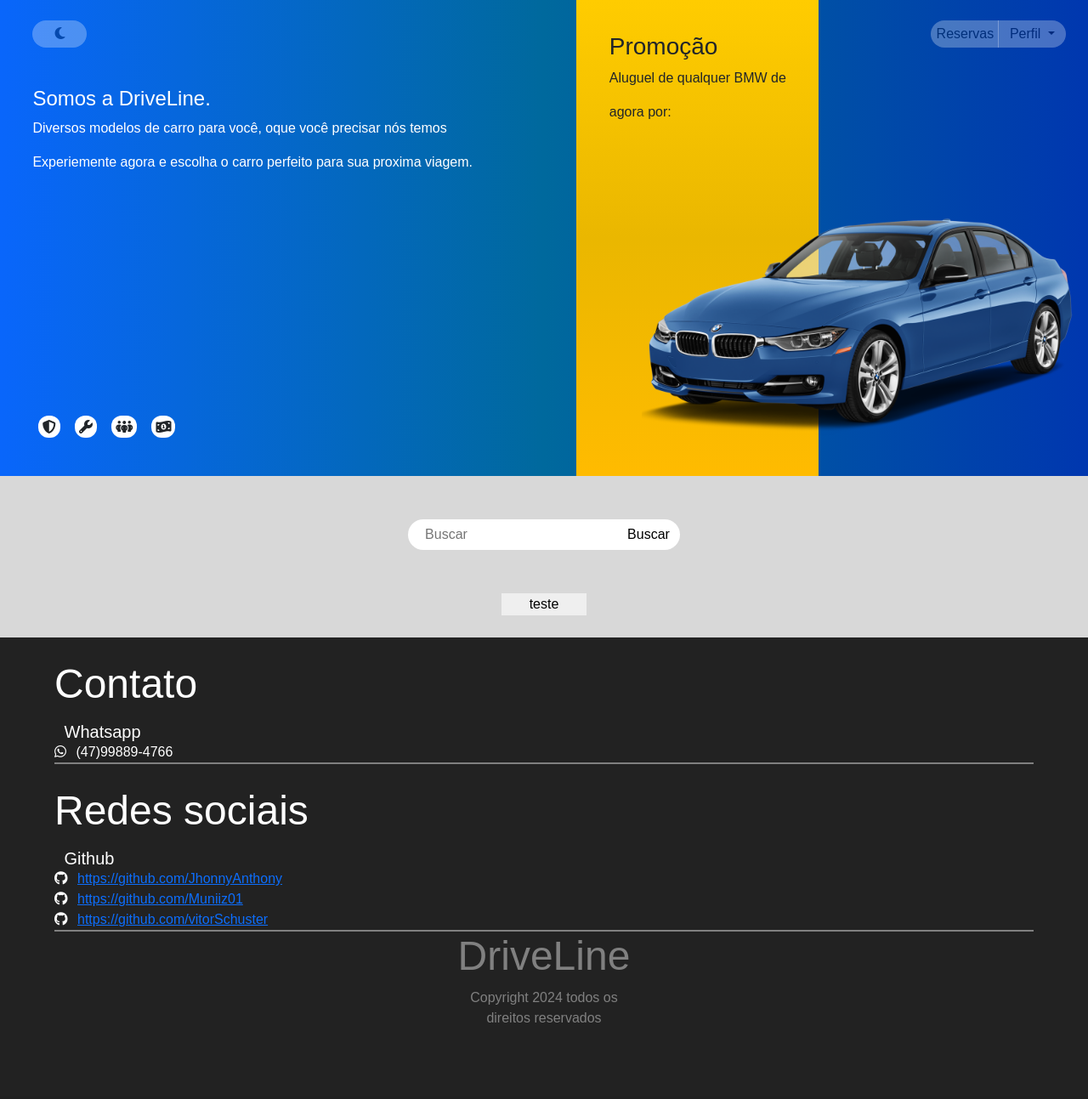
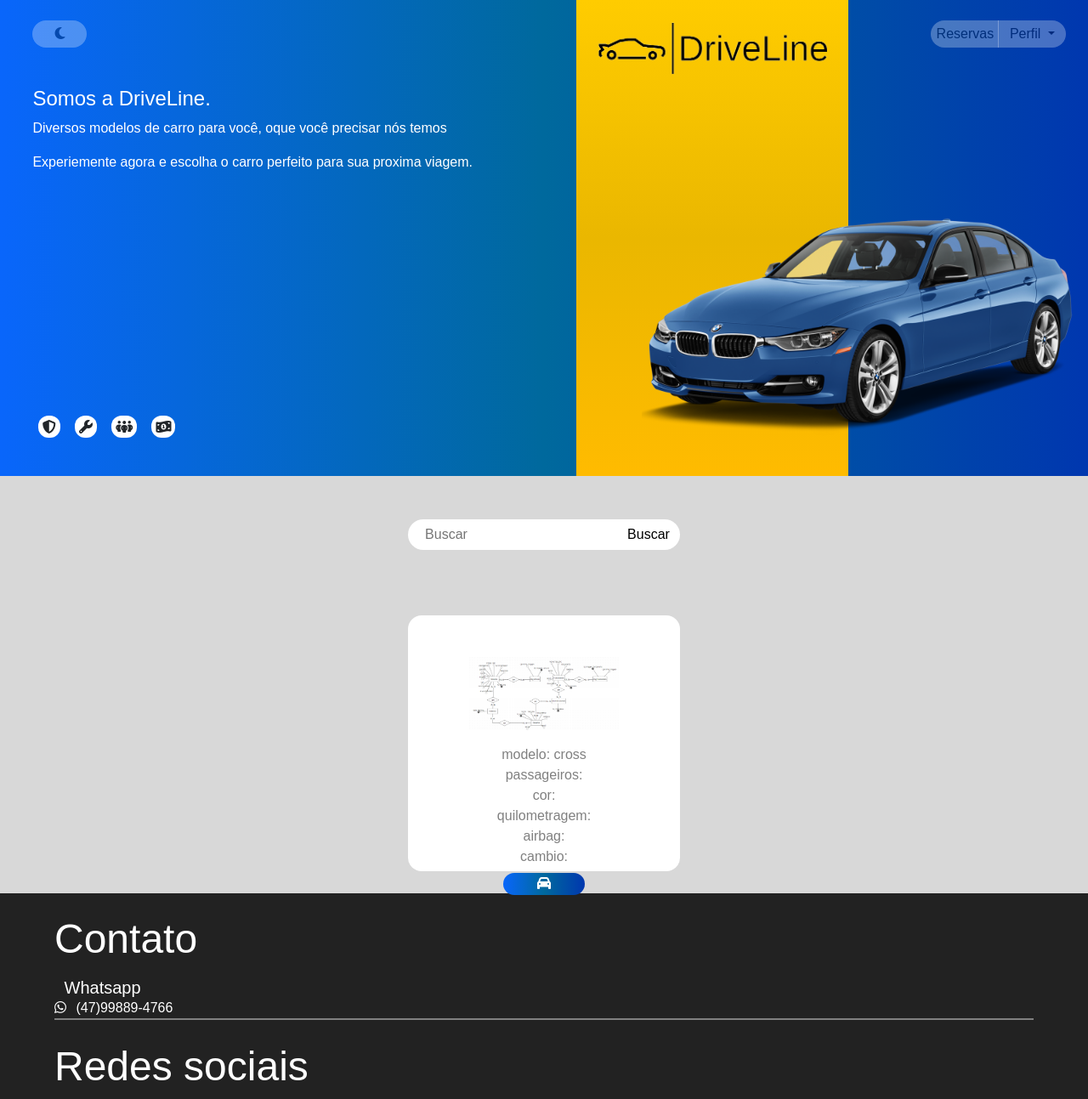
Before and after one commit to Muniiz01/Driveline, a PHP site: page / in a window 1280 px wide. Shown: the top 1293 px of the page at 85% size. Before the commit the page ends 1203 px from the top, so only its background shows below. Run offline with PHP 8.4, Linux system fonts and the light colour scheme; data comes from the database, SQL or seed files in the repository.

Commit message:
adicionei uma trava no catalogo
agora o catalogo só exibe 6 veiculos por vez no futuro o usuario podera clicar para carregar mais do banco de dados, fora isso houve algumas modificações no banner para deixar mais agradavel em resoluções menores

```diff
--- a/css/index_style.css
+++ b/css/index_style.css
@@ -97,21 +97,15 @@
 }
 
 .texto_promocional{
+    padding: 2% 2%;
     margin-left: 53%;
     height: 100%;
-    padding: 3%;
-    width: max-content;
+    width: 25%;
     background: linear-gradient(to bottom, rgb(255, 204, 0), rgb(234, 183, 0), rgb(255, 187, 0) );
 }
-.texto_promocional h5{
-    display: none;
-    text-decoration: underline;
-    color: green;
-}
-.texto_promocional span{
-    display: none;
-    text-decoration: line-through;
-    color: red;
+.texto_promocional img{
+
+    width:100%;
 }
 .banner .icons{
     text-align: start;
@@ -143,7 +137,7 @@
     transition: 0.5s;
     margin-top: 8%;
     transition: 0.5s;
-    width: 55%;
+    width: 45%;
     color: white;
 }
 .campo_texto2{
@@ -164,6 +158,11 @@
     position: absolute;
     width: 40%;
 }
+@media(max-width:902px){
+ .banner{
+    height: 60%;
+ }
+}
 @media(max-width:456px){
     .campo_texto1 h4
 .campo_texto2 h4 {
@@ -182,7 +181,7 @@
     display: none;
 }
 .banner{
-    height: 60%;
+    height: 50%;
 }
 }
 /*/fim navbar//////////////////////////////////////////////////////////////////////////////////////////////////////////////////////////////////////////////////////////////////////*/
@@ -229,12 +228,6 @@
 /* /////////////////////////////////////////////////////////////////////////////////////////////// */
 /* /////////////////////////////////////////////////////////////////////////////////////////////// */
 /* /////////////////////////////////////////////////////////////////////////////////////////////// */
-.botao_catalogo{
-    width: 100px;
-    border: none;
-    outline: none;
-    margin-bottom: 2%;
-}
 .catalogo{
     justify-content: center;
     transition: 0.5s;
@@ -243,7 +236,8 @@
     flex-direction: row;
     width: 100%;
 }
-.catalogo .btn-aluguel{
+
+.btn-aluguel{
     transition: 0.5s;
     margin: 2% 0%;
     font-size: 100%;
@@ -254,16 +248,21 @@
     border-radius: 2rem;
 }
 .btn-aluguel:hover{
+    box-shadow: 2px 4px var(--sombra-e-texto);
     width: 40%;
     background: linear-gradient(to right, rgb(78, 251, 9), rgb(0, 157, 31) );
 }
-.catalogo .item{
+.item{
+    transition: 0.5s;
     border-radius: 1rem;
     text-align: center;
     color: var(--texto2);
     margin: 2% 2%;
     width: 25%;
     background-color: var(--principal);
+}
+.item:hover{
+    box-shadow: 4px 4px var(--sombra-e-texto);
 }
 .catalogo img{
     margin-top: 10%;
@@ -276,8 +275,9 @@
         width: 45%;
     }
 }
-@media(max-width:490px){
+@media(max-width:670px){
     .catalogo .item{
+        height: max-content;
         width: 55%;
     }
 }
--- a/index.html
+++ b/index.html
@@ -58,9 +58,7 @@
             <i class="fa-solid fa-money-bill-1-wave"></i>
         </article>
         <article class="texto_promocional">
-            <h3>Promoção</h3>
-            <p>Aluguel de qualquer BMW de <span>R$890.47</span></p>
-            agora por:<h5>R$659.99</h5>
+            <img src="src/imagens/logo/slim-logo-png.png" alt="">
         </article>
         <img class="img_banner" src="src/imagens/catalogo/786c3c42b40d3cc6b29ce9f474b4e305.png" alt="">
     </div>
@@ -73,10 +71,9 @@
             <button type="submit" class="btn btn-padrao">Buscar</button>
         </div>
     </form>
-    <div class="catalogo" id="catalogo">
-        <button class="botao_catalogo" onclick="catalogo_index()">teste</button><!--não vai ficar, serve apenas para testes!-->
+    <div class="catalogo" id="catalogo0">
+        <!-- <button class="botao_catalogo" onclick="catalogo_index()">teste</button>não vai ficar, serve apenas para testes! -->
     </div>
-
     <!-- footer -->
     <footer class="rodape">
 
--- a/src/js/catalogo.js
+++ b/src/js/catalogo.js
@@ -1,23 +1,41 @@
-// window.addEventListener('load', function () {
-//     catalogo_index()
-// })
+window.onload = catalogo_index
+
+
+var tabela = 0
+var quantidade_items = 0
+var limite = 6
+
+function load_more() {
+
+    console.log(quantidade_items)
+}
 function catalogo_index() {
 
     fetch('src/php/listaVeiculos.php', { method: 'POST' }) // Começamos chamando o metodo fetch() e damos os seguintes parametros 'listaVeiculos.php' Ele chama o arquivo php com o metodo 'GET' o arquivo php enviara um array no formato json
         .then(response => response.json())
         .then(data => { // Atribui o array json no array data
-        const dadosDiv = document.getElementById('catalogo') // Sera atribuido um elemento html do funcionarios.html pelo id 'lista'
+            const dadosDiv = document.getElementById(`catalogo${tabela}`) // Sera atribuido um elemento html do funcionarios.html pelo id 'lista'
             const lista = data.map(item => {   // A funcao data.map() cria um novo array com os resultados do array enviado pelo arquivo php json, nele e criado novos elementos html e inserido os resultados por exemplo: "${item.modelo}" item e o objeto array e modelo e a cahve array, todo o bloco e atribuido a const lista
+                quantidade_items++
+                console.log(quantidade_items)
+                if (quantidade_items > 6) {
+                    console.log('ta aqui', tabela)
+                    tabela++
+                }
+                else {
                     return `<div class='item'>
             <img class='img-car' src="src/${item.caminho_imagem}">
+
             <div class='modelo_carro'>modelo: ${item.modelo}</div>
             <div class='passageiros'>passageiros: ${item.passageiros}</div>
             <div class='cor'>cor: ${item.cor}</div>
             <div class='quilometragem'>quilometragem: ${item.quilometragem}</div>
             <div class='airbag'>airbag: ${item.airbag}</div>
             <div class='cambio'>cambio: ${item.cambio}</div>
+
             <a href='src/login.html'><button class ='btn-aluguel'><i class='fa-solid fa-car'></i></button></a>
             </div>`
+                }
 
             });
             dadosDiv.innerHTML = lista.join('')  // inseri os elementos html no funcionario.html
```
Also changed, not shown: src/imagem_carros/balck sabath0.WEBP (added), src/imagem_carros/balck sabath54444440.WEBP (added), src/imagem_carros/kkkk0.WEBP (added). Lines whose indentation alone changed are shown as unchanged.
